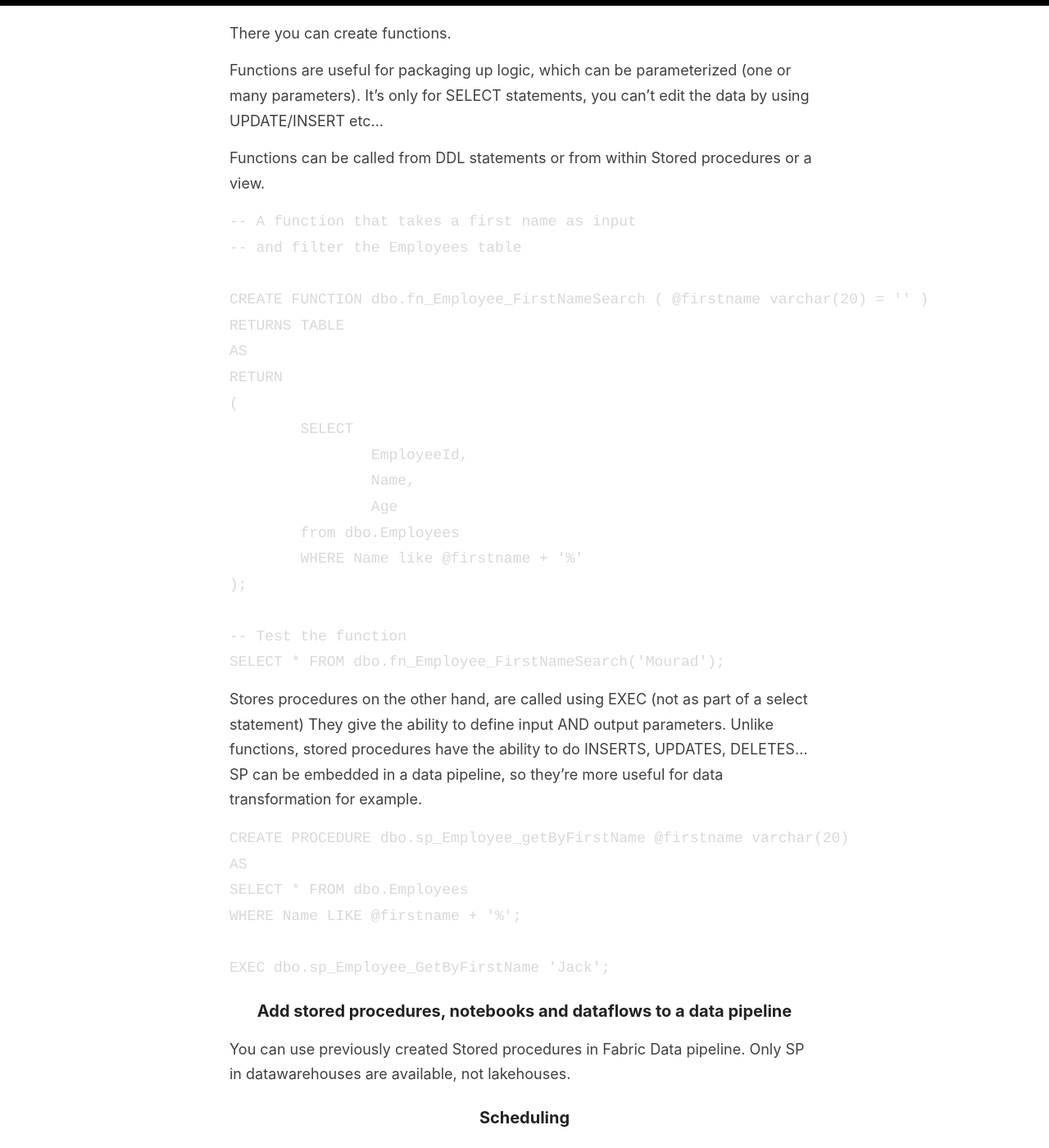
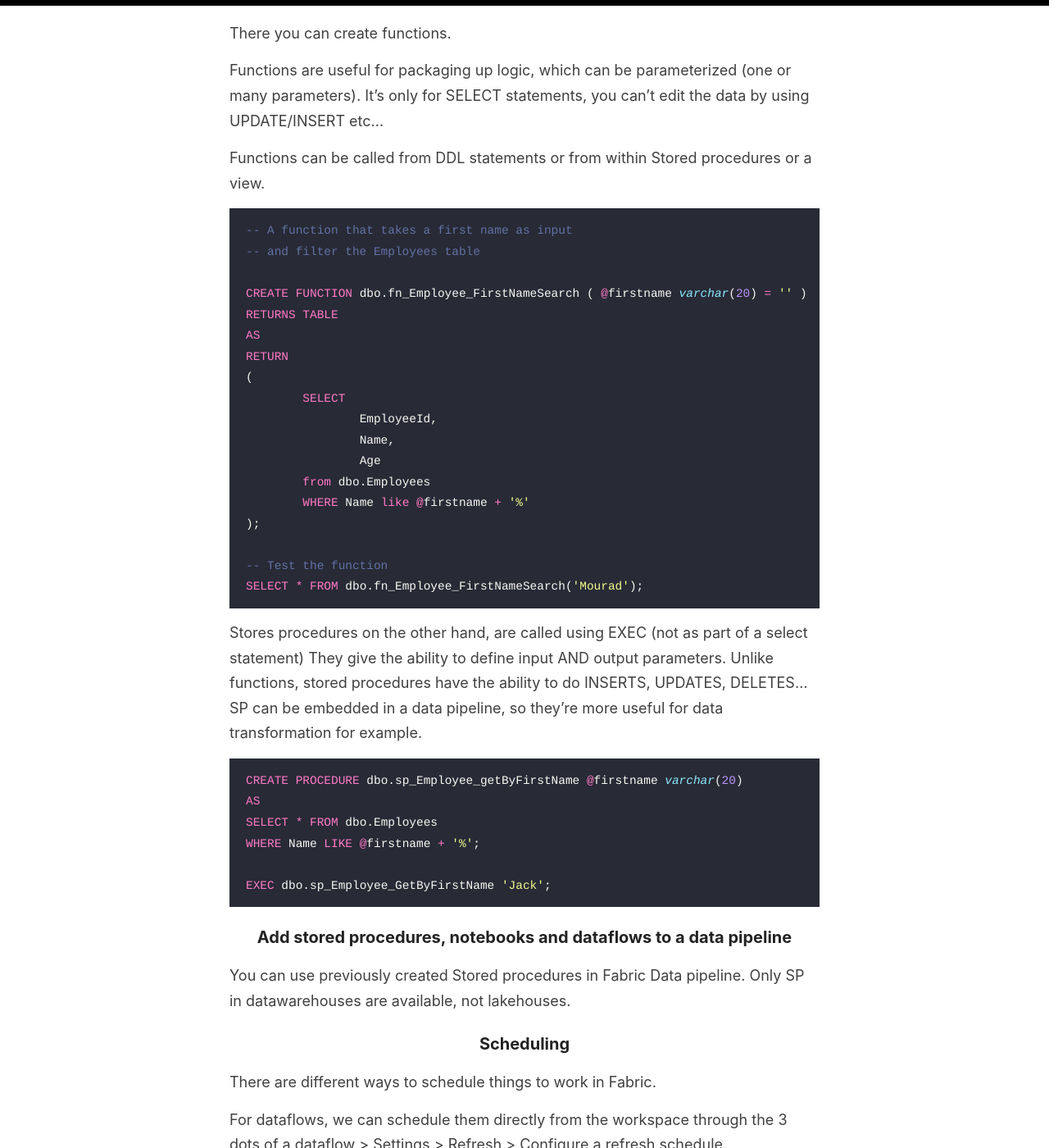
Before and after one commit to everythingdata-ai/everythingdata-ai.github.io, a Jekyll site: the page built from _posts/2025-01-04-fabric-dp600-2.md, in a window 1280 px wide and 1400 px high, scrolled down 2765 px. Shown: the whole window at 82% size. Built offline with Jekyll 4.4.1, drawn with Linux system fonts in a browser that asks for light colours; some of the changed text lies outside the part shown.

Commit message:
Update 2025-01-04-fabric-dp600-2.md

````diff
--- a/_posts/2025-01-04-fabric-dp600-2.md
+++ b/_posts/2025-01-04-fabric-dp600-2.md
@@ -80,7 +80,7 @@ Functions are useful for packaging up logic, which can be parameterized (one or
 It's only for SELECT statements, you can't edit the data by using UPDATE/INSERT etc...
 
 Functions can be called from DDL statements or from within Stored procedures or a view.
-```mysql
+```sql
 -- A function that takes a first name as input
 -- and filter the Employees table
 
@@ -106,7 +106,7 @@ They give the ability to define input AND output parameters.
 Unlike functions, stored procedures have the ability to do INSERTS, UPDATES, DELETES...
 SP can be embedded in a data pipeline, so they're more useful for data transformation for example.
 
-```mysql
+```sql
 CREATE PROCEDURE dbo.sp_Employee_getByFirstName @firstname varchar(20)
 AS
 SELECT * FROM dbo.Employees
@@ -142,7 +142,7 @@ Power Query allows you to automatically delete duplicate rows by selecting all c
 
 You can also use T-SQL using the SQL endpoint of a datawarehouse :
 
-```mysql
+```sql
 -- identifying duplicates
 
 SELECT id, date, count(revenue)
@@ -265,12 +265,14 @@ Goals :
 - Identify and resolve issues with Delta table file sizes
 - Implement file partitioning
 
+
 |                    | Identify performance issues                                               | Possible resolutions                     |
 | ------------------ | ------------------------------------------------------------------------- | ---------------------------------------- |
 | Dataflow           | Refresh history<br>Monitoring hub<br>Capacity metrics app                 | Refactoring<br>Staging<br>Fast Copy      |
 | SQL Data Warehouse | Query insights<br>DMVs<br>Capacity Metrics App<br>Statistics & query plan | Refactoring<br>Query optimization        |
 | Notebook (Spark)   | Spark history server<br>Monitoring hub<br>Capacity metrics app            | Refactoring<br>Query optimization        |
 | Delta files        | DESCRIBE                                                                  | V-Oder optimization<br>File partitioning |
+
 ### General tools for performance monitoring
 
 - Monitoring Hub : you can open it by clicking on Monitor on the left tool bar
````
